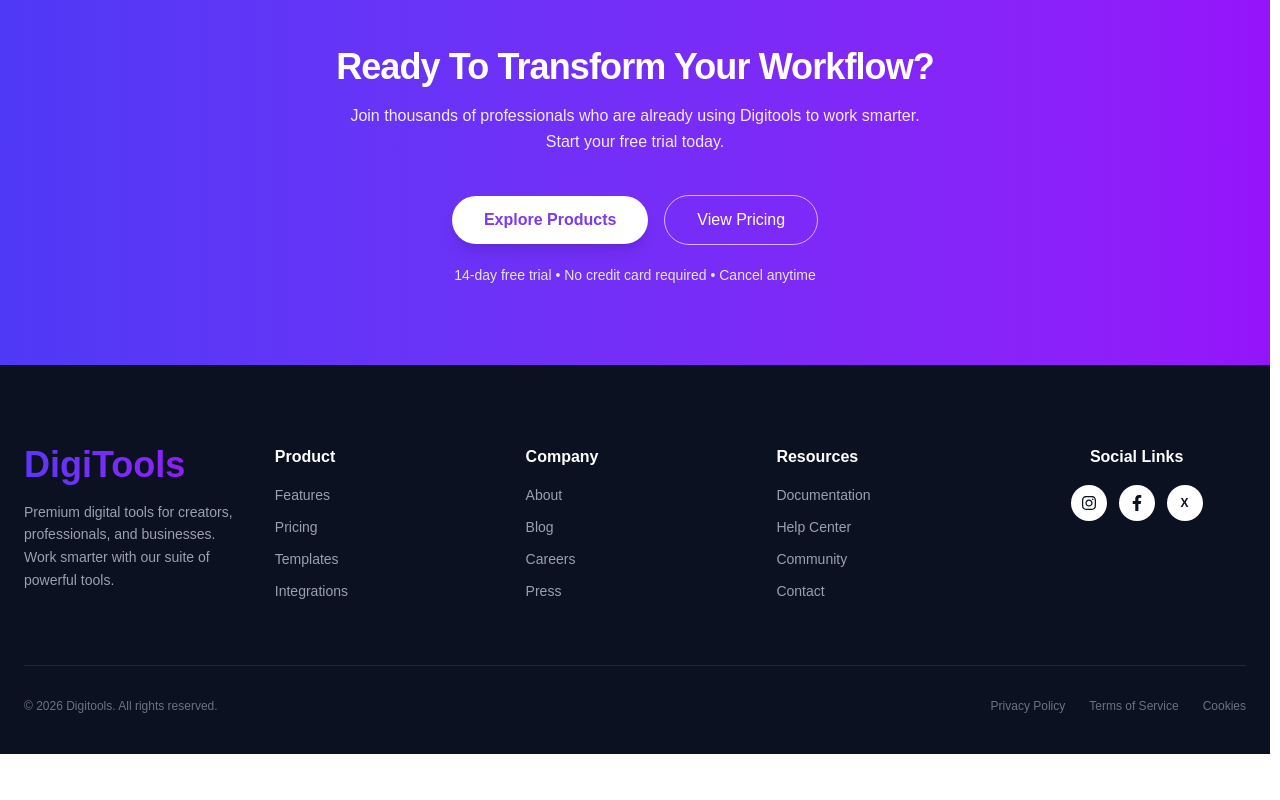
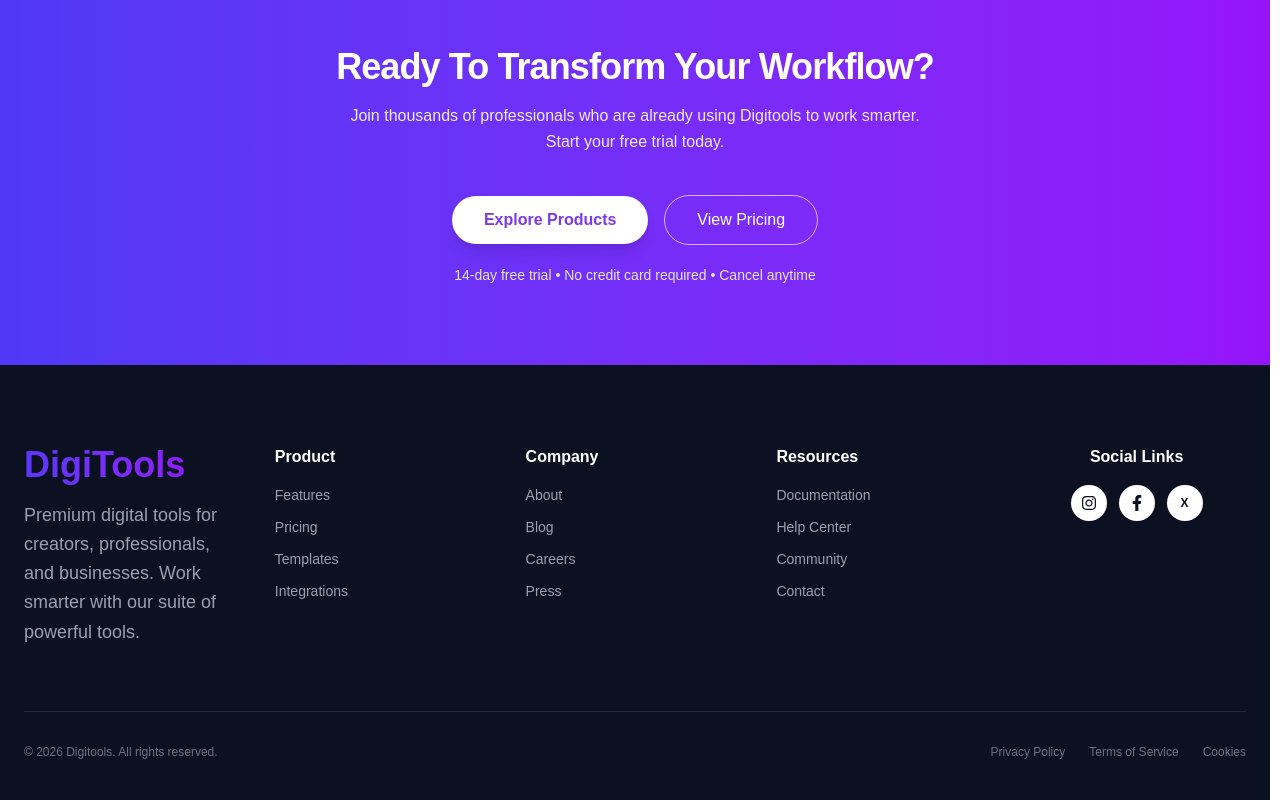
Before and after one commit to Redwanhossain200/digitools-assignment, a React (Vite) app: page / in a window 1280 px wide. Shown: the part 3666-4466 px from the top of the page. Before the commit the page ends 4420 px from the top, so only its background shows below. Built offline with nearby package versions, Linux system fonts and the light colour scheme.

Commit message:
update file

```diff
--- a/src/components/Footer.jsx
+++ b/src/components/Footer.jsx
@@ -9,7 +9,7 @@ const Footer = () => {
             <h2 className="bg-linear-to-r from-[#4F39F6] via-[#9514FA] to-[#4F39F6] bg-clip-text text-transparent text-4xl font-bold mb-4 animate-gradient-text">
               DigiTools
             </h2>
-            <p className="text-sm leading-relaxed max-w-xs">
+            <p className="text-lg leading-relaxed max-w-xs">
               Premium digital tools for creators, professionals, and businesses. Work smarter with our suite of powerful tools.
             </p>
           </div>
```
